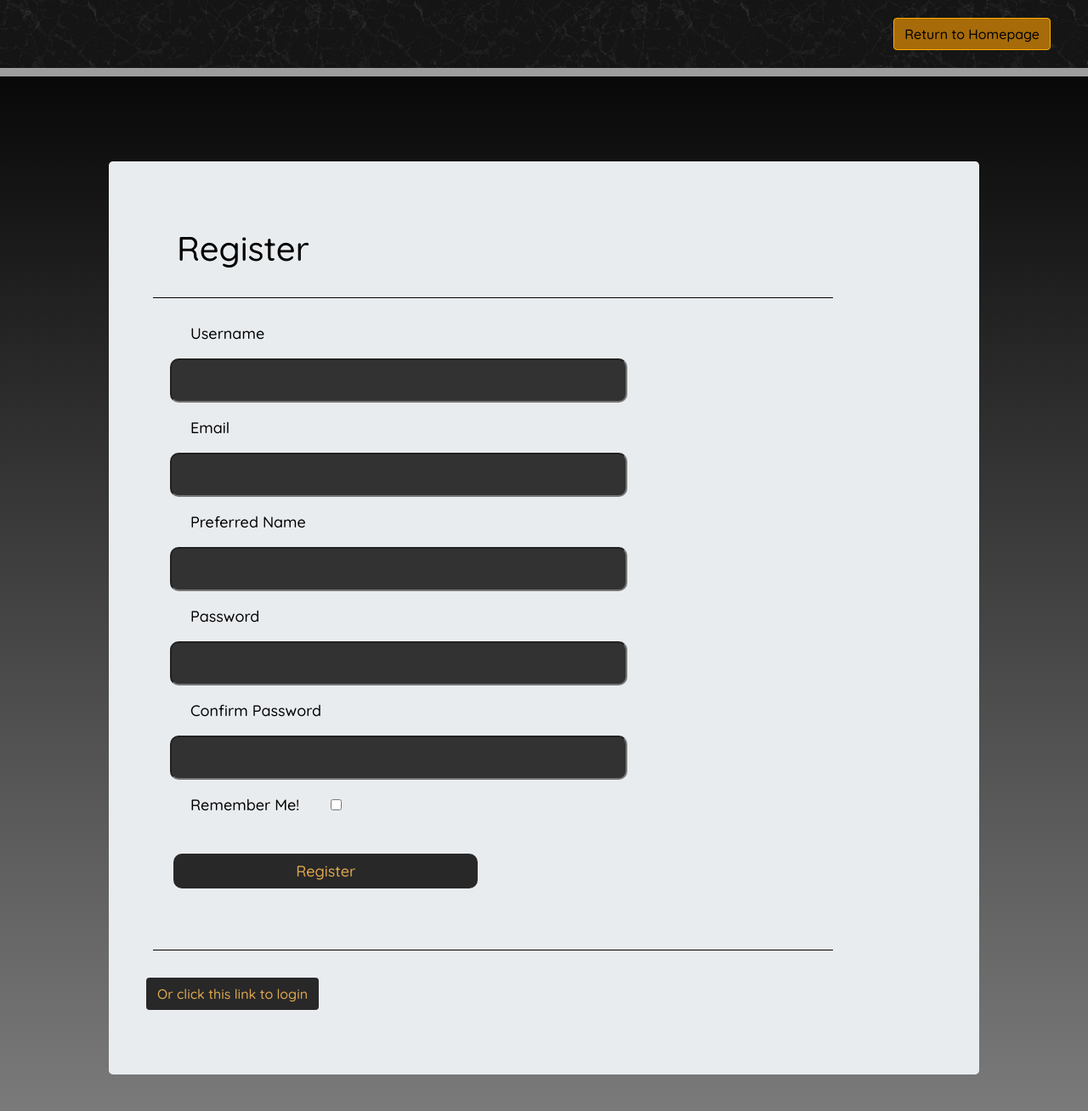
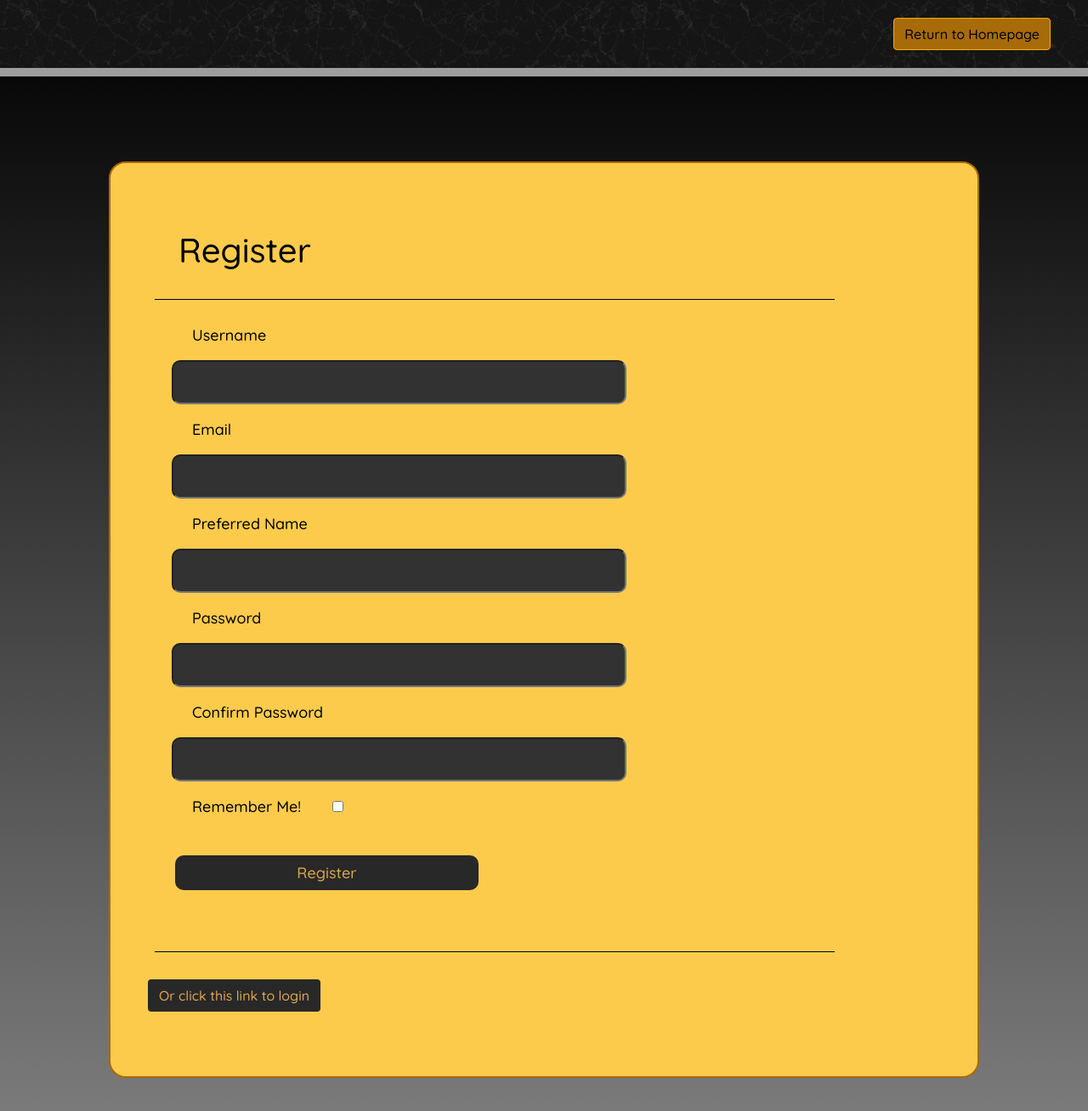
Before and after one commit to Allenator1/UWAM-Introductory-Website, a Flask app: page /register in a window 1280 px wide. Shown: the top 1308 px of the page at 85% size. Run offline with Flask 2, Linux system fonts and the light colour scheme; grey boxes are pictures that could not be loaded.

Commit message:
Added additional classes for re-factorisation

```diff
--- a/app/templates/login&register.html
+++ b/app/templates/login&register.html
@@ -26,7 +26,7 @@
         </div>
         <div class="gold_bar"></div>
 
-        <div class="jumbotron" id="login_box">
+        <div class="gold_jumbo jumbotron" id="login_box">
             <div class="form_heading">
             {{ type }}
             </div>
```
